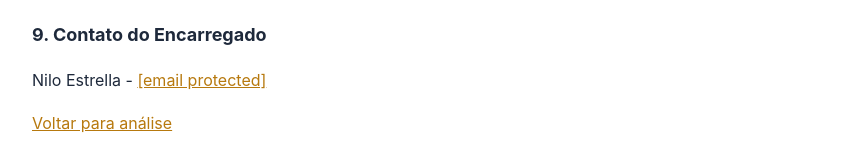
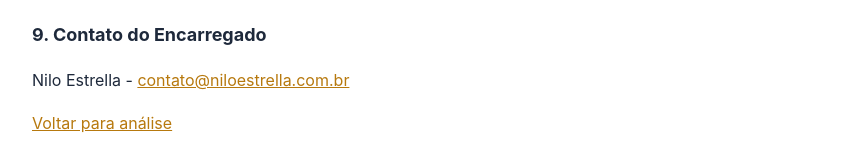
Before and after one commit to NiloEstrella/analise-florida, a plain HTML site: page politica-de-privacidade.html in a window 1280 px wide. Shown: the part 1450-1610 px from the top of the page, without its empty margins (208-1068 px from the left). Drawn offline with Linux system fonts and the light colour scheme.

Commit message:
Update contact email to new address
ajustando email de contato

```diff
--- a/politica-de-privacidade.html
+++ b/politica-de-privacidade.html
@@ -37,7 +37,7 @@
 <p>Serviço de intermediação de financiamento imobiliário nos Estados Unidos da América, regido por leis americanas. Não se trata de oferta de crédito no Brasil e não requer autorização do Banco Central do Brasil, CVM, SUSEP ou PREVIC. Financiamento sujeito a análise de crédito, renda, ativos, avaliação do imóvel e underwriting nos EUA. Não há garantia de aprovação, taxa ou retorno.</p>
 
 <h2>9. Contato do Encarregado</h2>
-<p>Nilo Estrella - <a href="/cdn-cgi/l/email-protection" class="__cf_email__" data-cfemail="3b5854554f5a4f547b555257545e484f495e57575a15585456">[email&#160;protected]</a></p>
+<p>Nilo Estrella - <a href="mailto:contato@niloestrella.com.br" class="__cf_email__" data-cfemail="3b5854554f5a4f547b555257545e484f495e57575a15585456">contato@niloestrella.com.br</a></p>
 
 <p><a href="/analise-florida/">Voltar para análise</a></p>
 <script data-cfasync="false" src="/cdn-cgi/scripts/5c5dd728/cloudflare-static/email-decode.min.js"></script><script>(function(){function c(){var b=a.contentDocument||(a.contentWindow&&a.contentWindow.document);if(b){var d=b.createElement('script');d.innerHTML="window.__CF$cv$params={r:'a3c956b9cc8ac73d',t:'MTc4OTY2MDk4Mw=='};var a=document.createElement('script');a.src='/cdn-cgi/challenge-platform/scripts/jsd/main.js';document.getElementsByTagName('head')[0].appendChild(a);";b.getElementsByTagName('head')[0].appendChild(d)}}if(document.body){var a=document.createElement('iframe');a.height=1;a.width=1;a.style.position='absolute';a.style.top=0;a.style.left=0;a.style.border='none';a.style.visibility='hidden';document.body.appendChild(a);if('loading'!==document.readyState)c();else if(window.addEventListener)document.addEventListener('DOMContentLoaded',c);else{var e=document.onreadystatechange||function(){};document.onreadystatechange=function(b){e(b);'loading'!==document.readyState&&(document.onreadystatechange=e,c())}}}})();</script><script type="module" src="https://static.cloudflareinsights.com/beacon.min.js/v31edd6df95cf4e85bb4c19e7a9bdbcba1788362987495" integrity="sha512-iIg7k2xntmwu6/uSb5tpc/hySgZc4eoL31yB29W6tJFo2akwjPWcEqnCEdJvGexCL0KEQwVYv5BlowfhVz26hg==" data-cf-beacon='{"version":"2024.11.0","token":"1954b47c125f43f8b4338b3c4f804e4f","spa":2}' crossorigin="anonymous"></script>
```
